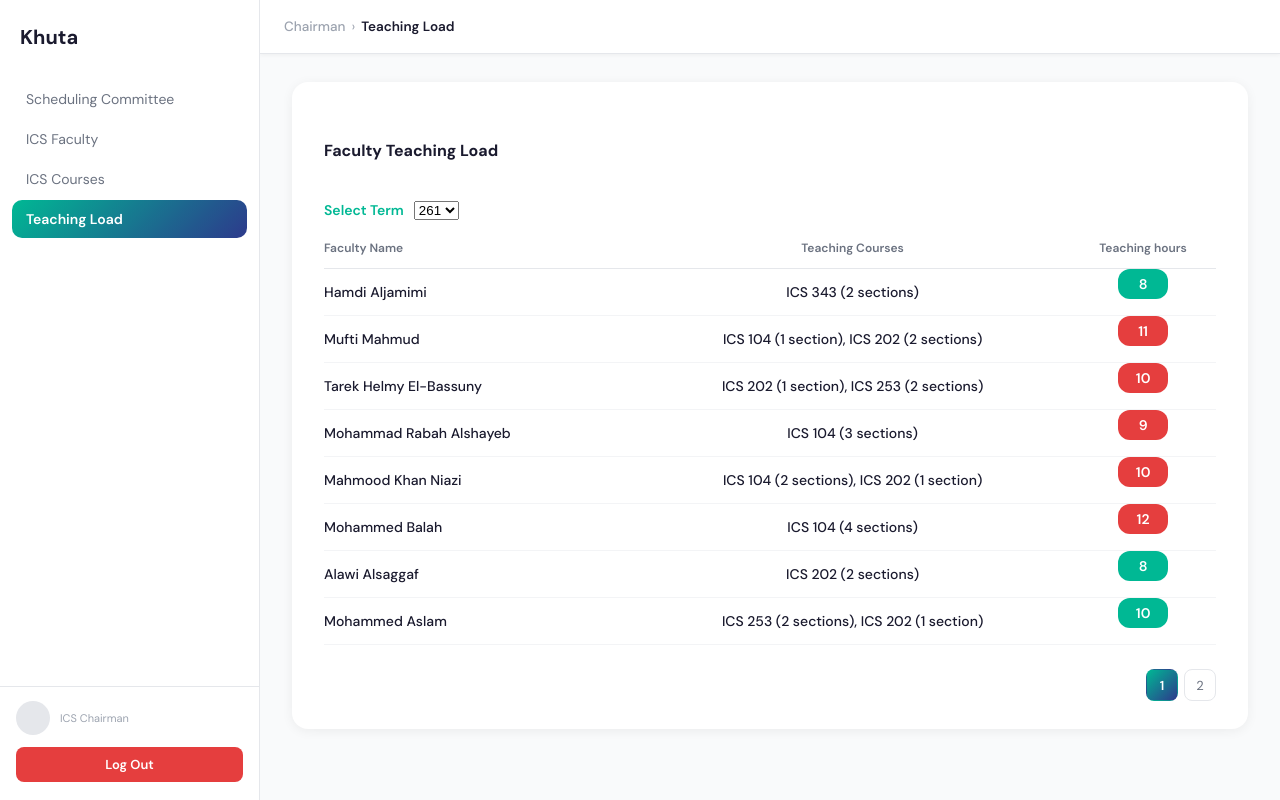
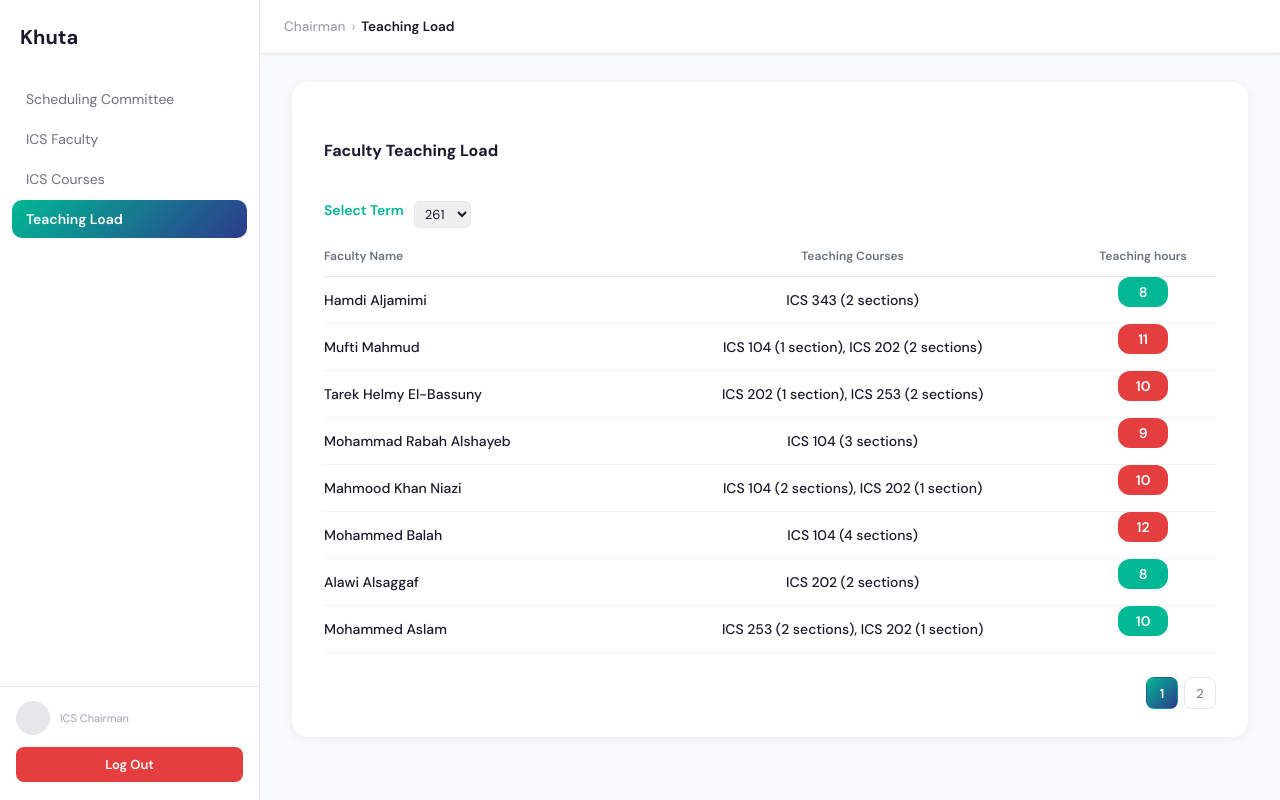
Before and after one commit to KawtharAlomran/SWE363ProjectGroup12, a React (Vite) app in the folder Khuta/: page /chairman/teaching-load in a window 1280 px wide. Built offline with nearby package versions, Linux system fonts and the light colour scheme.

Commit message:
Modify the README and the design

```diff
--- a/Khuta/src/CSS/componentsDesign.css
+++ b/Khuta/src/CSS/componentsDesign.css
@@ -383,7 +383,7 @@
 }
 
 /* ── Mobile: Table → Cards ──────────────────────────────── */
-@media (max-width: 768px) {
+@media (max-width: 800px) {
 
   /* Reduce card padding on small screens */
   .container { padding: 16px; border-radius: 12px; }
--- a/Khuta/src/CSS/layoutDesign.css
+++ b/Khuta/src/CSS/layoutDesign.css
@@ -109,6 +109,7 @@ h1, h2 {
   font-weight: 400;
   text-align: left;
   transition: background 0.15s, color 0.15s;
+  cursor: pointer;
 }
 
 /* Nav link hover state */
@@ -374,16 +375,16 @@ h1, h2 {
    RESPONSIVE
  */
 
-/*  Desktop (769px+)  */
-@media (min-width: 769px) {
+/*  Desktop 800px+)  */
+@media (min-width: 800px) {
   /* Hide mobile-only elements on desktop */
   .hamburger-btn  { display: none; }
   .mobile-overlay { display: none; }
   .layout__sidebar{ position: static; left: auto; }
 }
 
-/*  Mobile (max 768px)  */
-@media (max-width: 768px) {
+/*  Mobile (max 799px)  */
+@media (max-width: 799px) {
 
   /* Reset body centering so pages scroll from the top */
   body { align-items: flex-start; }
--- a/Khuta/src/Chairman/Pages/teachingLoad.jsx
+++ b/Khuta/src/Chairman/Pages/teachingLoad.jsx
@@ -53,7 +53,7 @@ return(
     {/* term selection drop-down menue */}
     <div className="td-term-badge">
       <p>Select Term </p>
-      <select className="selection" value={selectedTerm} onChange={(e) => setSelectedTerm(e.target.value)}>
+      <select className="an-select" value={selectedTerm} onChange={(e) => setSelectedTerm(e.target.value)}>
         {allTermsData.map((term) => (
           <option key={term.Term} value={term.Term}>{term.Term}</option>))}
       </select>
```
Also changed, not shown: 1 other file (tests, documents, lock files or other folders).
